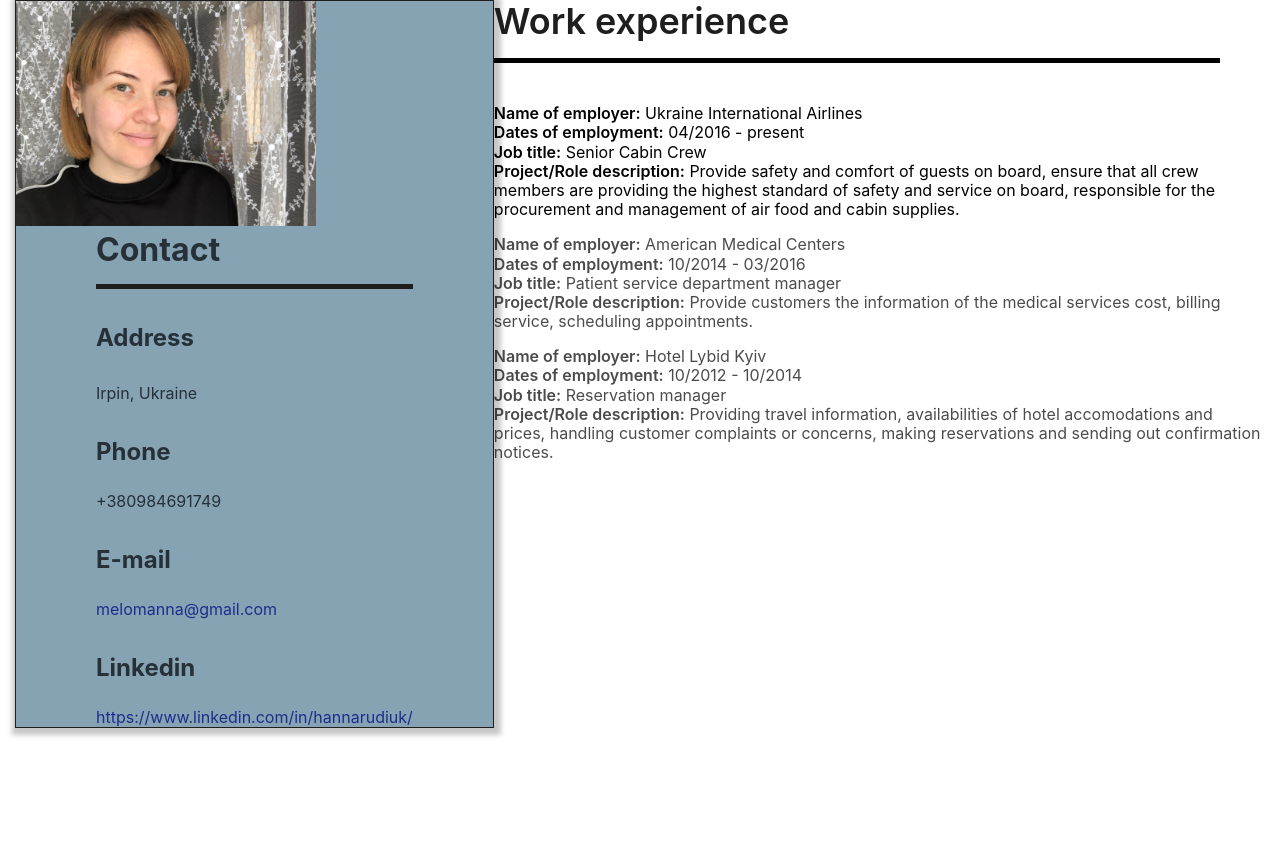
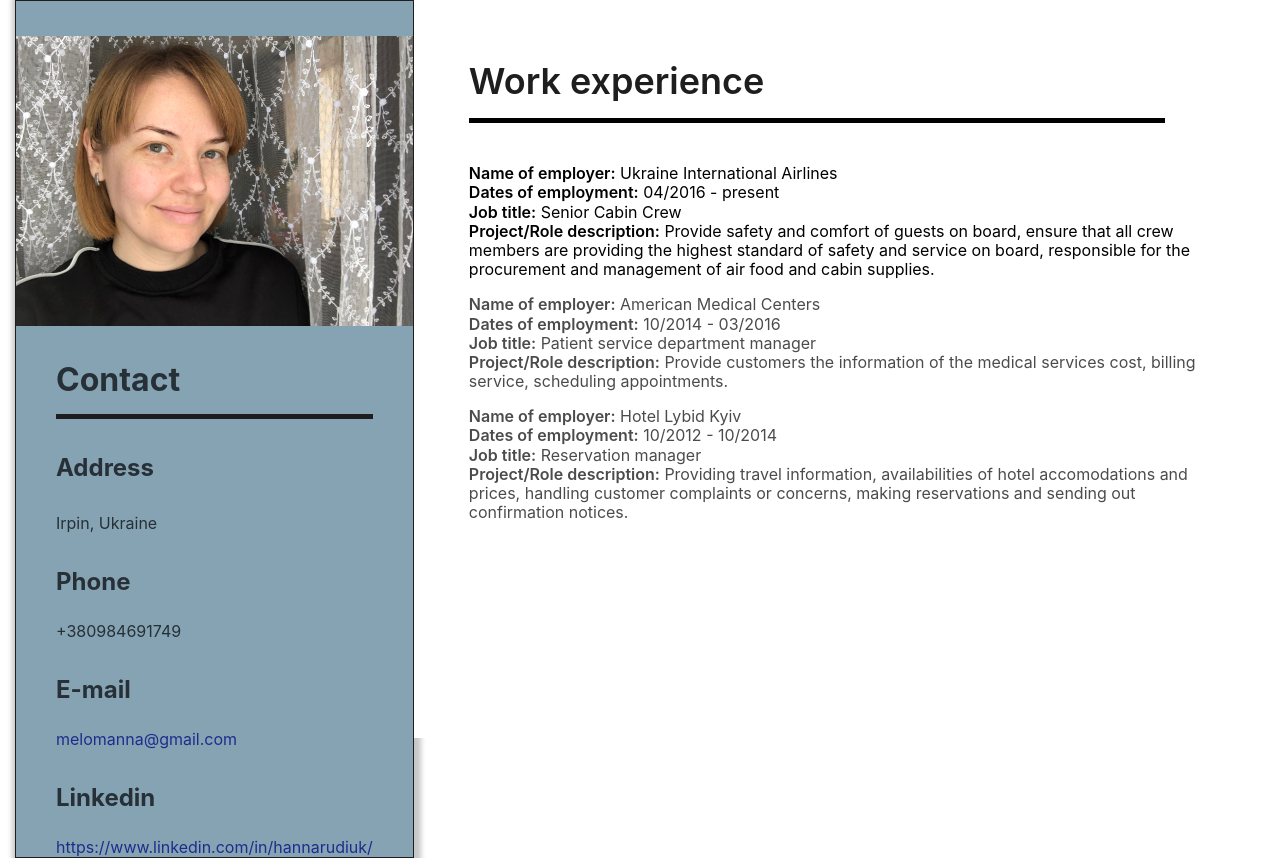
Before and after one commit to rudiukhanna/react, a React (Create React App) app in the folder my-app/: page / in a window 1280 px wide. Before the commit the page ends 800 px from the top, so only its background shows below. Built offline with nearby package versions, Linux system fonts and the light colour scheme.

Commit message:
className atribute was added to photo

```diff
--- a/my-app/src/App.js
+++ b/my-app/src/App.js
@@ -10,16 +10,17 @@ function App() {
     <body className='main-theme'>
       <div className='cv-page'>
         <header className='sidebar'>
-          <Image imageLink = {photoLink}/>
-          <div className='sidebar-container'>
-            <Contacts/>
+          <div className='sidebar-photo'>
+              <Image imageLink = {photoLink}/>
           </div>
 
-
-
+          <Contacts/>
         </header>
-
-    <Experience/>
+     <main>
+      <div className='main-content'>
+          <Experience/>
+      </div>
+     </main>
       </div>
   </body>
   )
--- a/my-app/src/components/Image.js
+++ b/my-app/src/components/Image.js
@@ -1,5 +1,5 @@
 export function Image(props) {
     return (
-    <img src={props.imageLink} alt="My photo" width="300" height="auto"/>
+    <img src={props.imageLink} alt="My photo" width="100%" height="290px"/>
     );
 }
--- a/my-app/src/styles.scss/styles.css
+++ b/my-app/src/styles.scss/styles.css
@@ -71,6 +71,15 @@ a {
 
 .sidebar-name, .form-link {
   color: var(--color-accent);
+}
+
+.sidebar-photo {
+  margin: 35px 0;
+  width: 100%;
+  height: 290px;
+  background-repeat: no-repeat;
+  background-size: cover;
+  background-position: center;
 }
 
 .photo-enlarge {
--- a/my-app/src/styles.scss/styles.scss
+++ b/my-app/src/styles.scss/styles.scss
@@ -113,16 +113,16 @@ body {
     @extend .sidebar-name;
 }
 
-// .sidebar-photo {
-//     margin: $sidebarPhotoMargin;
-//     width: 100%;
-//     height: $mainHeight;
-//     background: {
-//         repeat: no-repeat;
-//         size: cover;
-//         position: center;
-//     }
-// }
+.sidebar-photo {
+    margin: $sidebarPhotoMargin;
+    width: 100%;
+    height: $mainHeight;
+    background: {
+        repeat: no-repeat;
+        size: cover;
+        position: center;
+    }
+}
 
 
 // класи для анімації фото
```
Also changed, not shown: 1 other file (tests, documents, lock files or other folders).
